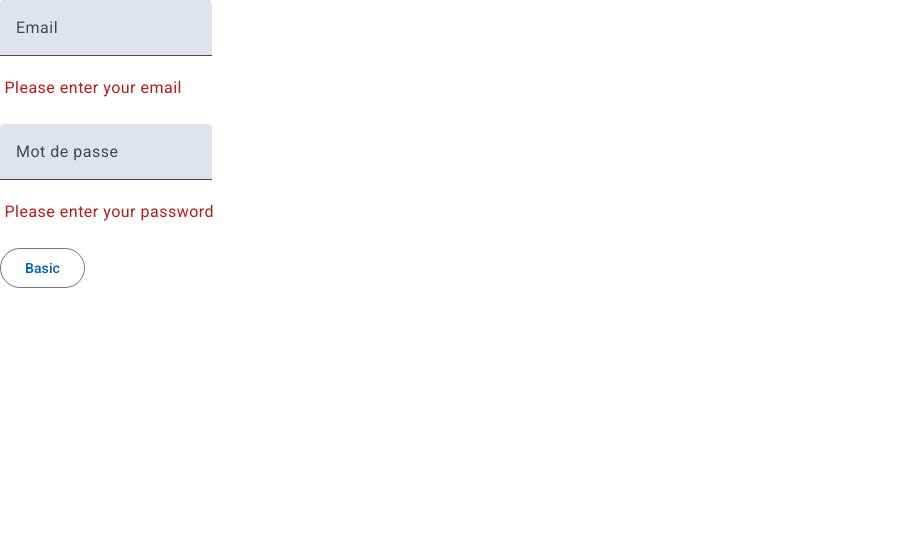
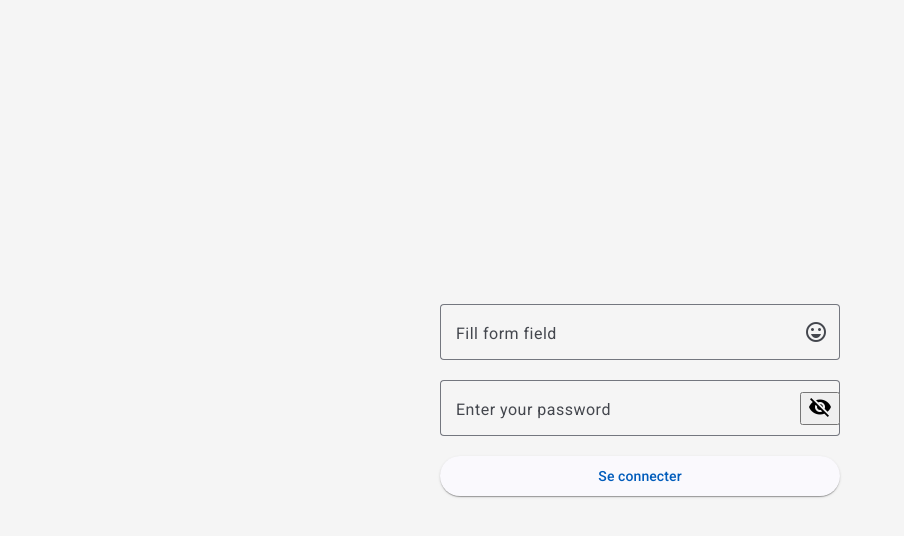
Before and after one commit to Baltazouu/sudoku-angular, an Angular app: page / in a window 1280 px wide. Shown: the top 536 px of the page, without its empty margins (0-904 px from the left). Built offline with nearby package versions, Linux system fonts and the light colour scheme.

Commit message:
dev login page

```diff
--- a/src/app/login/login-page/login-page.component.html
+++ b/src/app/login/login-page/login-page.component.html
@@ -1,24 +1,29 @@
 <div class="login-wrapper" fxLayout="row" fxLayoutAlign="center center">
-  <form [formGroup]="loginForm" (ngSubmit)="onSubmit()">
+  <form class="form" [formGroup]="loginForm" (ngSubmit)="onSubmit()">
 
-    <mat-form-field>
-      <input matInput placeholder="Email" formControlName="email">
+    <mat-form-field appearance="outline">
+      <mat-label>Fill form field</mat-label>
+      <input matInput placeholder="Placeholder">
+      <mat-icon matSuffix>sentiment_very_satisfied</mat-icon>
     </mat-form-field>
-    @if (loginForm.get('email')?.hasError('required')) {
+    @if (loginForm.get('email')?.hasError('required') && loginForm.get('email')?.touched) {
     <mat-error>
       Please enter your email
     </mat-error>
     }
-    <br>
-    <mat-form-field>
-      <input matInput placeholder="Mot de passe" formControlName="password" type="password">
+    <mat-form-field appearance="outline">
+      <mat-label>Enter your password</mat-label>
+      <input matInput [type]="hide() ? 'password' : 'text'" />
+      <button class="buttonhidepassword" mat-icon-button matSuffix (click)="clickEvent($event)"
+        [attr.aria-label]="'Hide password'" [attr.aria-pressed]="hide()">
+        <mat-icon>{{hide() ? 'visibility_off' : 'visibility'}}</mat-icon>
+      </button>
     </mat-form-field>
-    @if (loginForm.get('password')?.hasError('required')) {
+    @if (loginForm.get('password')?.hasError('required') && loginForm.get('password')?.touched) {
     <mat-error>
       Please enter your password
     </mat-error>
     }
-    <br>
-    <button type="submit" mat-stroked-button>Basic</button>
+    <button type="submit" mat-raised-button>Se connecter</button>
   </form>
 </div>
--- /dev/null
+++ b/src/app/login/login-page/login-page.component.scss
@@ -0,0 +1,31 @@
+.login-wrapper {
+    display: flex;
+    justify-content: center;
+    align-items: center;
+    height: 100vh;
+    background-color: #f5f5f5;
+}
+
+.form {
+    display: flex;
+    flex-direction: column;
+    width: 100%;
+    max-width: 400px;
+}
+
+.example-container mat-form-field+mat-form-field {
+    margin-left: 8px;
+}
+
+.example-right-align {
+    text-align: right;
+}
+
+input.example-right-align::-webkit-outer-spin-button,
+input.example-right-align::-webkit-inner-spin-button {
+    display: none;
+}
+
+input.example-right-align {
+    -moz-appearance: textfield;
+}
--- a/src/app/login/login-page/login-page.component.ts
+++ b/src/app/login/login-page/login-page.component.ts
@@ -1,9 +1,12 @@
-import { Component } from '@angular/core';
-import {MatCard, MatCardContent, MatCardHeader, MatCardTitle} from "@angular/material/card";
-import {MatError, MatFormField} from "@angular/material/form-field";
-import {MatButton} from "@angular/material/button";
-import {MatInput} from "@angular/material/input";
-import {FormControl, FormGroup, ReactiveFormsModule, Validators} from "@angular/forms";
+import { ChangeDetectionStrategy, Component, signal } from '@angular/core';
+import { MatCard, MatCardContent, MatCardHeader, MatCardTitle } from "@angular/material/card";
+import { MatError, MatFormField } from "@angular/material/form-field";
+import { MatButton } from "@angular/material/button";
+import { MatInput } from "@angular/material/input";
+import { FormControl, FormGroup, ReactiveFormsModule, Validators } from "@angular/forms";
+import { MatFormFieldModule } from '@angular/material/form-field';
+import { MatIconModule } from '@angular/material/icon';
+import { MatInputModule } from '@angular/material/input';
 
 @Component({
   selector: 'app-login-page',
@@ -17,20 +20,33 @@ import {FormControl, FormGroup, ReactiveFormsModule, Validators} from "@angular/
     MatButton,
     MatInput,
     ReactiveFormsModule,
-    MatError
+    MatError,
+    MatFormFieldModule,
+    MatIconModule,
+    MatInputModule
   ],
   templateUrl: './login-page.component.html',
+  styleUrl: './login-page.component.scss',
 })
 export class LoginPageComponent {
 
-  loginForm: FormGroup=new FormGroup({
-    email: new FormControl('',Validators.required),
-    password: new FormControl('',Validators.required)
+  loginForm: FormGroup = new FormGroup({
+    email: new FormControl('', Validators.required),
+    password: new FormControl('', Validators.required)
   })
 
-
-  onSubmit(){
-    console.log("submit clicked")
+  hide = signal(true);
+  clickEvent(event: MouseEvent) {
+    this.hide.set(!this.hide());
+    event.stopPropagation();
   }
 
+
+  onSubmit() {
+    console.log("submit clicked")
+    if (this.loginForm.invalid) {
+      this.loginForm.markAllAsTouched();
+      return;
+    }
+  }
 }
```
Lines whose indentation alone changed are shown as unchanged.
